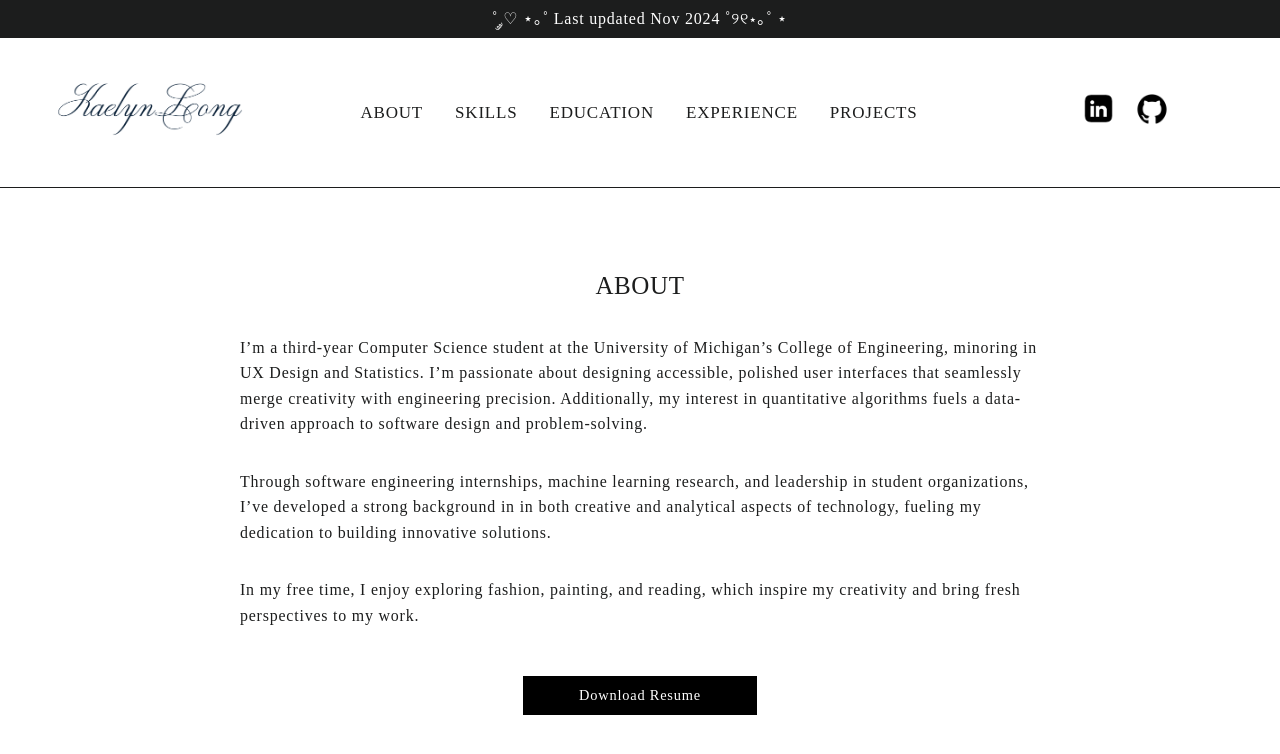
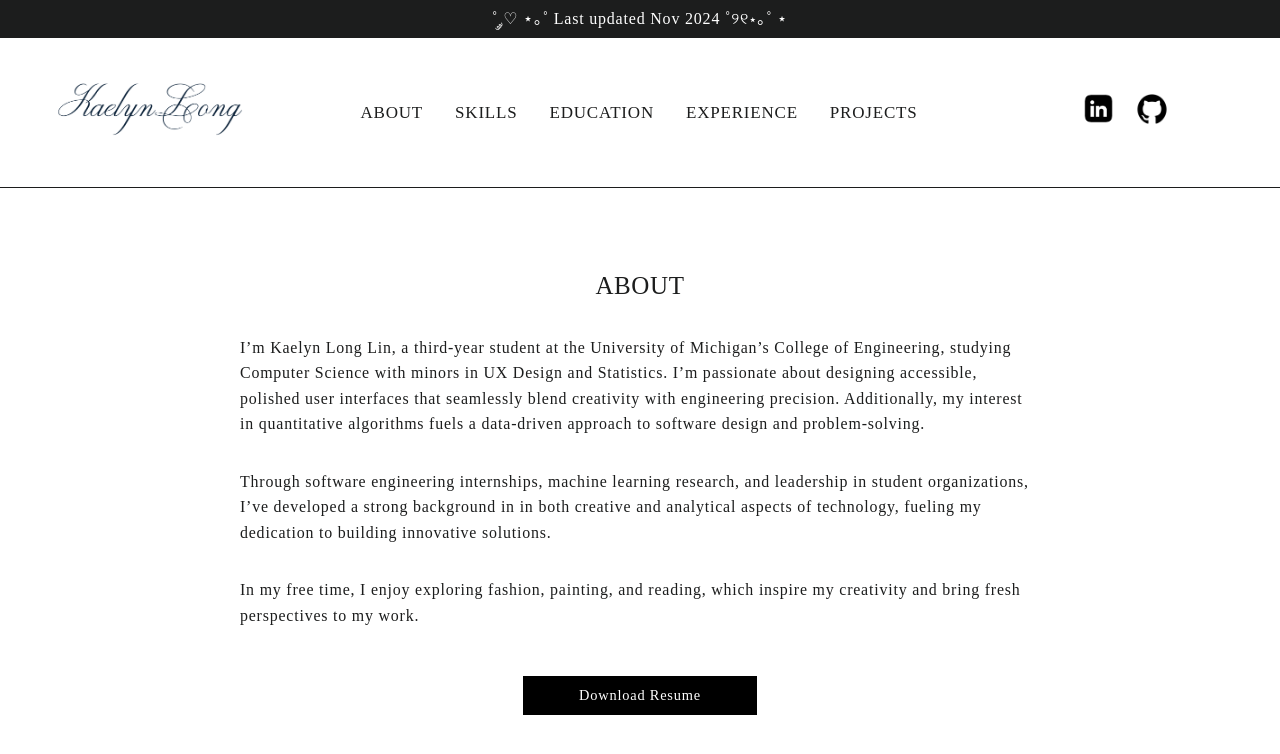
Before and after one commit to kaelynlong/personal-website, a Next.js app: page / in a window 1280 px wide. Shown: the top 754 px of the page. Built offline with nearby package versions, Linux system fonts and the light colour scheme.

Commit message:
Updated about

```diff
--- a/src/components/About.js
+++ b/src/components/About.js
@@ -32,7 +32,7 @@ export default function About() {
     <div id="about" className="about-section">
       <h1>ABOUT</h1>
       <p className={`about-description ${visibleSections.includes("0") ? "fade-in" : ""}`}>
-        I’m a third-year Computer Science student at the University of Michigan’s College of Engineering, minoring in UX Design and Statistics. I’m passionate about designing accessible, polished user interfaces that seamlessly merge creativity with engineering precision. Additionally, my interest in quantitative algorithms fuels a data-driven approach to software design and problem-solving.
+        I’m Kaelyn Long Lin, a third-year student at the University of Michigan’s College of Engineering, studying Computer Science with minors in UX Design and Statistics. I’m passionate about designing accessible, polished user interfaces that seamlessly blend creativity with engineering precision. Additionally, my interest in quantitative algorithms fuels a data-driven approach to software design and problem-solving.
       </p>
       <p className={`about-description ${visibleSections.includes("1") ? "fade-in" : ""}`}>
         Through software engineering internships, machine learning research, and leadership in student organizations, I’ve developed a strong background in in both creative and analytical aspects of technology, fueling my dedication to building innovative solutions.
```
